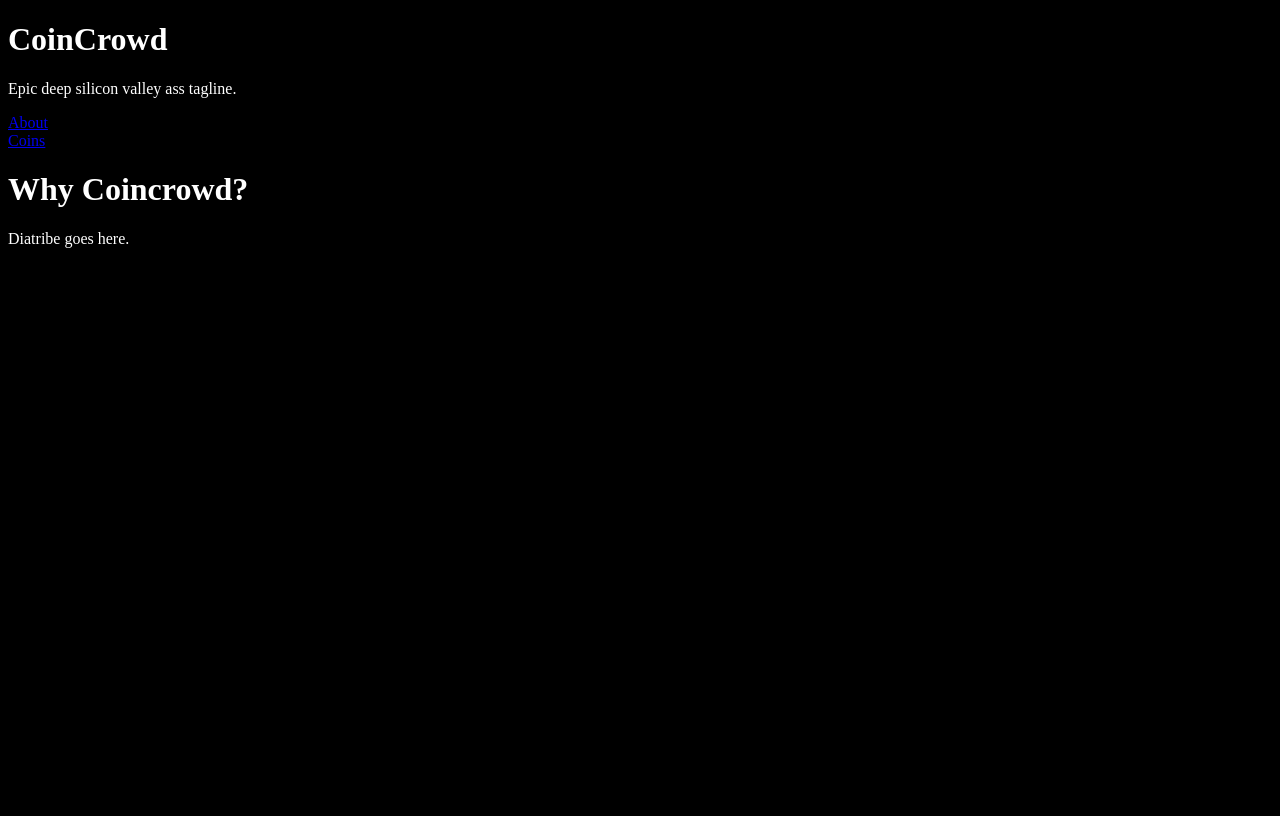
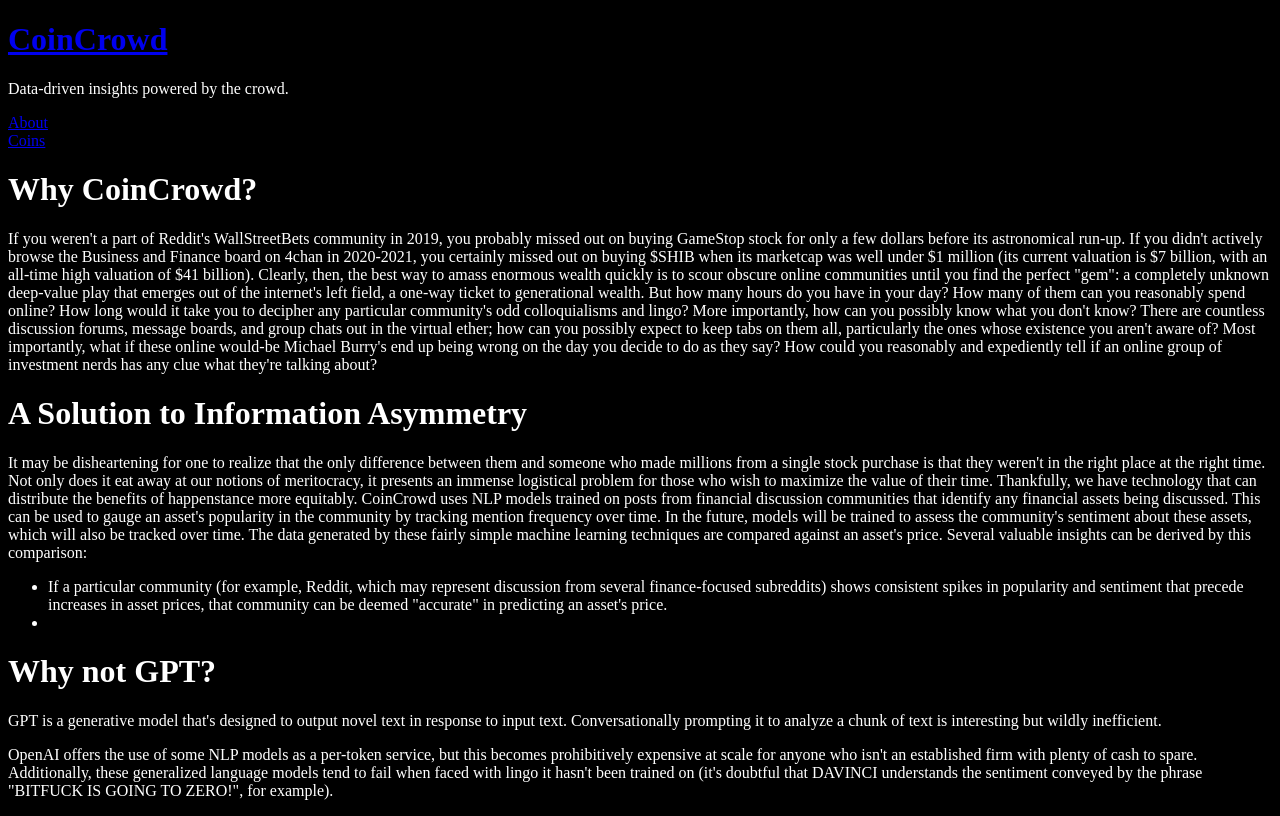
Before and after one commit to conghaile/coincrowd-frontend, a React (Create React App) app: page /about in a window 1280 px wide. Built offline with nearby package versions, Linux system fonts and the light colour scheme.

Commit message:
Updated routing, refactored week selection into its own component

```diff
--- a/src/components/App.js
+++ b/src/components/App.js
@@ -1,10 +1,10 @@
 import { useState, useEffect } from 'react'
+import { Link } from 'react-router-dom'
 import axios from 'axios'
 import CoinChart from './CoinChart'
 import DropDown from './DropDown'
 
 const App = () => {
-    const [clicked, setClicked] = useState(false)
     const [coins, setCoins] = useState([])
     const [coinData, setCoinData] = useState([])
     const [selectedCoin, setSelectedCoin] = useState("None")
@@ -21,39 +21,41 @@
                 })
     }, [])
 
-    useEffect(() => {
-            if (firstRender) setFirstRender(false)
-            if (!firstRender) {
-                axios
-                        .get(`http://localhost:3001/coindata/${selectedCoin}/${weeks}`)
-                        .then(response => {
-                            setCoinData(response.data)
-                        })
-                axios
-                    .get(`http://localhost:3001/pricedata/${selectedCoin}/${weeks}`)
-                    .then(response => {
-                        setPriceData(response.data.prices)
-                    })
-            }
-        }, [selectedCoin, weeks])
+    // useEffect(() => {
+    //         if (firstRender) setFirstRender(false)
+    //         if (!firstRender) {
+    //             axios
+    //                     .get(`http://localhost:3001/coindata/${selectedCoin}/${weeks}`)
+    //                     .then(response => {
+    //                         setCoinData(response.data)
+    //                     })
+    //             axios
+    //                 .get(`http://localhost:3001/pricedata/${selectedCoin}/${weeks}`)
+    //                 .then(response => {
+    //                     setPriceData(response.data.prices)
+    //                 })
+    //         }
+    //     }, [selectedCoin, weeks])
 
-    const handleBack = (event) => {
-        event.preventDefault()
-        setWeeks(1)
-        setClicked(!clicked)
-    }
+    // const handleBack = (event) => {
+    //     event.preventDefault()
+    //     setWeeks(1)
+    //     setClicked(!clicked)
+    // }
 
-    const handleCoinClick = (event) => {
-        setSelectedCoin(event.target.innerText)
-        setClicked(!clicked)
-    }
+    // const handleCoinClick = (event) => {
+    //     setSelectedCoin(event.target.innerText)
+    //     setClicked(!clicked)
+    // }
 
-    if (!clicked) {
+
     return (
         <div>
             <div key ="coins" className="coins">
                 {coins.map(coin =>
-                        <button className="coin" onClick={handleCoinClick}>{coin}</button>
+                    <Link to={`/coins/${coin}`} state={coin}>
+                        <button className="coin">{coin}</button>
+                    </Link>
                 )}
 
             </div>
@@ -62,22 +64,22 @@
                 }
 
 
-    return (
-        <div>
-            <h1>{selectedCoin}</h1>
-            <DropDown coin={selectedCoin} weeks={weeks} func={setCoinData}/>
-            <button onClick={() => setWeeks(1)}>7d</button>
-            <button onClick={() => setWeeks(2)}>14d</button>
-            <button onClick={() => setWeeks(4)}>28d</button>
-            <button onClick={() => setWeeks(24)}>6 mo</button>
-            <button onClick={() => setWeeks(52)}>YTD</button>
-            <button onClick={handleBack}>Back</button>
-            <div>
-                <CoinChart mentions={coinData} price={priceData}/>
-            </div>
-        </div>
-    )
+//     return (
+//         <div>
+//             <h1>{selectedCoin}</h1>
+//             <DropDown coin={selectedCoin} weeks={weeks} func={setCoinData}/>
+//             <button onClick={() => setWeeks(1)}>7d</button>
+//             <button onClick={() => setWeeks(2)}>14d</button>
+//             <button onClick={() => setWeeks(4)}>28d</button>
+//             <button onClick={() => setWeeks(24)}>6 mo</button>
+//             <button onClick={() => setWeeks(52)}>YTD</button>
+//             <button onClick={handleBack}>Back</button>
+//             <div className="chartCointainer">
+//                 <CoinChart mentions={coinData} price={priceData}/>
+//             </div>
+//         </div>
+//     )
 
-}
+// }
 
 export default App;
--- a/src/components/CoinChart.js
+++ b/src/components/CoinChart.js
@@ -16,7 +16,9 @@
                     yAxisID: 'y',
                     label: "Mentions",
                     data: mentions,
-                    type: 'bar'
+                    type: 'bar',
+                    borderColor: 'rgba(255,255,255,0.8',
+                    backgroundColor: 'rgba(255,255,255,0.1'
                 },
                 {
                     yAxisID: 'y1',
--- a/src/components/DropDown.js
+++ b/src/components/DropDown.js
@@ -30,7 +30,6 @@
     }
 
     const handleOptionClick = (option) => {
-        console.log(weeks)
          if (option !== "All") {
             axios
                 .get(`http://localhost:3001/sourcedata/${option}/${coin}/${weeks}`)
--- /dev/null
+++ b/src/components/WeekSelect.js
@@ -0,0 +1,13 @@
+const WeekSelect = ({ func }) => {
+    return (
+        <div>
+            <button onClick={() => func(1)}>7d</button>
+            <button onClick={() => func(2)}>14d</button>
+            <button onClick={() => func(4)}>28d</button>
+            <button onClick={() => func(24)}>6 mo</button>
+            <button onClick={() => func(52)}>YTD</button>
+        </div>
+    )
+}
+
+export default WeekSelect
--- a/src/index.js
+++ b/src/index.js
@@ -3,6 +3,7 @@
 import App from './components/App'
 import Root from './routes/Root'
 import About from './routes/About'
+import Coin from './routes/Coin'
 import ErrorPage from './components/Error-page'
 import './styles/styles.css'
 
@@ -19,6 +20,10 @@
                 element: <App />,
             },
             {
+                path: "coins/*",
+                element: <Coin />
+            },
+            {
                 path: "about/",
                 element: <About />
             }
--- a/src/routes/About.js
+++ b/src/routes/About.js
@@ -1,8 +1,31 @@
 const About = () => {
     return (
         <div>
-            <h1>Why Coincrowd?</h1>
-            <p>Diatribe goes here.</p>
+            <h1>Why CoinCrowd?</h1>
+            <p>
+                If you weren't a part of Reddit's WallStreetBets community in 2019, you probably missed out on buying GameStop stock for only a few dollars before its astronomical run-up.
+                If you didn't actively browse the Business and Finance board on 4chan in 2020-2021, you certainly missed out on buying $SHIB when its marketcap was well under $1 million (its current valuation is $7 billion, with an all-time high valuation of $41 billion).
+
+                Clearly, then, the best way to amass enormous wealth quickly is to scour obscure online communities until you find the perfect "gem": a completely unknown deep-value play that emerges out of the internet's left field, a one-way ticket to generational wealth.
+                But how many hours do you have in your day? How many of them can you reasonably spend online? How long would it take you to decipher any particular community's odd colloquialisms and lingo? More importantly, how can you possibly know what you don't know? There are countless discussion forums, message boards, and group chats out in the virtual ether; how can you possibly expect to keep tabs on them all, particularly the ones whose existence you aren't aware of? Most importantly, what if these online would-be Michael Burry's end up being wrong on the day you decide to do as they say? How could you reasonably and expediently tell if an online group of investment nerds has any clue what they're talking about?
+            </p>
+
+            <h1>A Solution to Information Asymmetry</h1>
+            <p>
+                It may be disheartening for one to realize that the only difference between them and someone who made millions from a single stock purchase is that they weren't in the right place at the right time.
+                Not only does it eat away at our notions of meritocracy, it presents an immense logistical problem for those who wish to maximize the value of their time.
+                Thankfully, we have technology that can distribute the benefits of happenstance more equitably.
+                CoinCrowd uses NLP models trained on posts from financial discussion communities that identify any financial assets being discussed. This can be used to gauge an asset's popularity in the community by tracking mention frequency over time. In the future, models will be trained to assess the community's sentiment about these assets, which will also be tracked over time.
+                The data generated by these fairly simple machine learning techniques are compared against an asset's price. Several valuable insights can be derived by this comparison:
+            </p>
+            <ul>
+                <li>If a particular community (for example, Reddit, which may represent discussion from several finance-focused subreddits) shows consistent spikes in popularity and sentiment that precede increases in asset prices, that community can be deemed "accurate" in predicting an asset's price.</li>
+                <li></li>
+            </ul>
+            <h1>Why not GPT?</h1>
+            <p>GPT is a generative model that's designed to output novel text in response to input text. Conversationally prompting it to analyze a chunk of text is interesting but wildly inefficient.</p>
+            <p>OpenAI offers the use of some NLP models as a per-token service, but this becomes prohibitively expensive at scale for anyone who isn't an established firm with plenty of cash to spare. Additionally, these generalized language models tend to fail when faced with lingo it hasn't been trained on (it's doubtful that DAVINCI understands the sentiment conveyed by the phrase "BITFUCK IS GOING TO ZERO!", for example).</p>
+
         </div>
     )
 }
--- /dev/null
+++ b/src/routes/Coin.js
@@ -0,0 +1,50 @@
+import { useLocation, Link } from 'react-router-dom'
+import ErrorPage from '../components/Error-page'
+import CoinChart from '../components/CoinChart'
+import DropDown from '../components/DropDown'
+import WeekSelect from '../components/WeekSelect'
+import { useState, useEffect } from 'react'
+import axios from 'axios'
+
+const Coin = () => {
+    const location = useLocation()
+    const coin = location.state
+
+    const [coinData, setCoinData] = useState([])
+    const [weeks, setWeeks] = useState(1)
+    const [priceData, setPriceData] = useState([])
+
+    useEffect(() => {
+        axios
+            .get(`http://localhost:3001/coindata/${coin}/${weeks}`)
+            .then(response => {
+                setCoinData(response.data)
+            })
+    }, [weeks])
+
+    useEffect(() => {
+        axios
+            .get(`http://localhost:3001/pricedata/${coin}/${weeks}`)
+            .then(response => {
+                setPriceData(response.data.prices)
+            })
+    }, [weeks])
+
+    if (!coin) {
+        return (
+            <div>
+                <ErrorPage />
+            </div>
+        )
+    }
+
+    return (
+        <div>
+            <DropDown coin={coin} weeks={weeks} func={setCoinData}/>
+            <WeekSelect func={setWeeks}/>
+            <CoinChart mentions={coinData} price={priceData}/>
+        </div>
+    )
+}
+
+export default Coin
--- a/src/routes/Root.js
+++ b/src/routes/Root.js
@@ -3,8 +3,10 @@
 const Root = () => {
     return (
         <div>
-            <h1>CoinCrowd</h1>
-            <p>Epic deep silicon valley ass tagline.</p>
+            <Link to={`/`}>
+                <h1>CoinCrowd</h1>
+            </Link>
+            <p>Data-driven insights powered by the crowd.</p>
             <div class="links">
                 <Link to={`/about`}>About</Link>
                 <Link to={`/`}>Coins</Link>
--- a/src/styles/styles.css
+++ b/src/styles/styles.css
@@ -10,10 +10,24 @@
 .coins {
     display: flex;
     flex-direction: column;
+    justify-content: center;
+    align-items: center;
 }
 
 .coin {
     background-color: white;
+    width: 80vw;
+    height: 5vw;
+}
+
+.chartContainer {
+    width: 80vw;
+}
+
+.dropdown {
+    display: flex;
+    flex-direction: column;
+    width: 10vw;
 }
 
 body {
```
Lines whose indentation alone changed are shown as unchanged.
